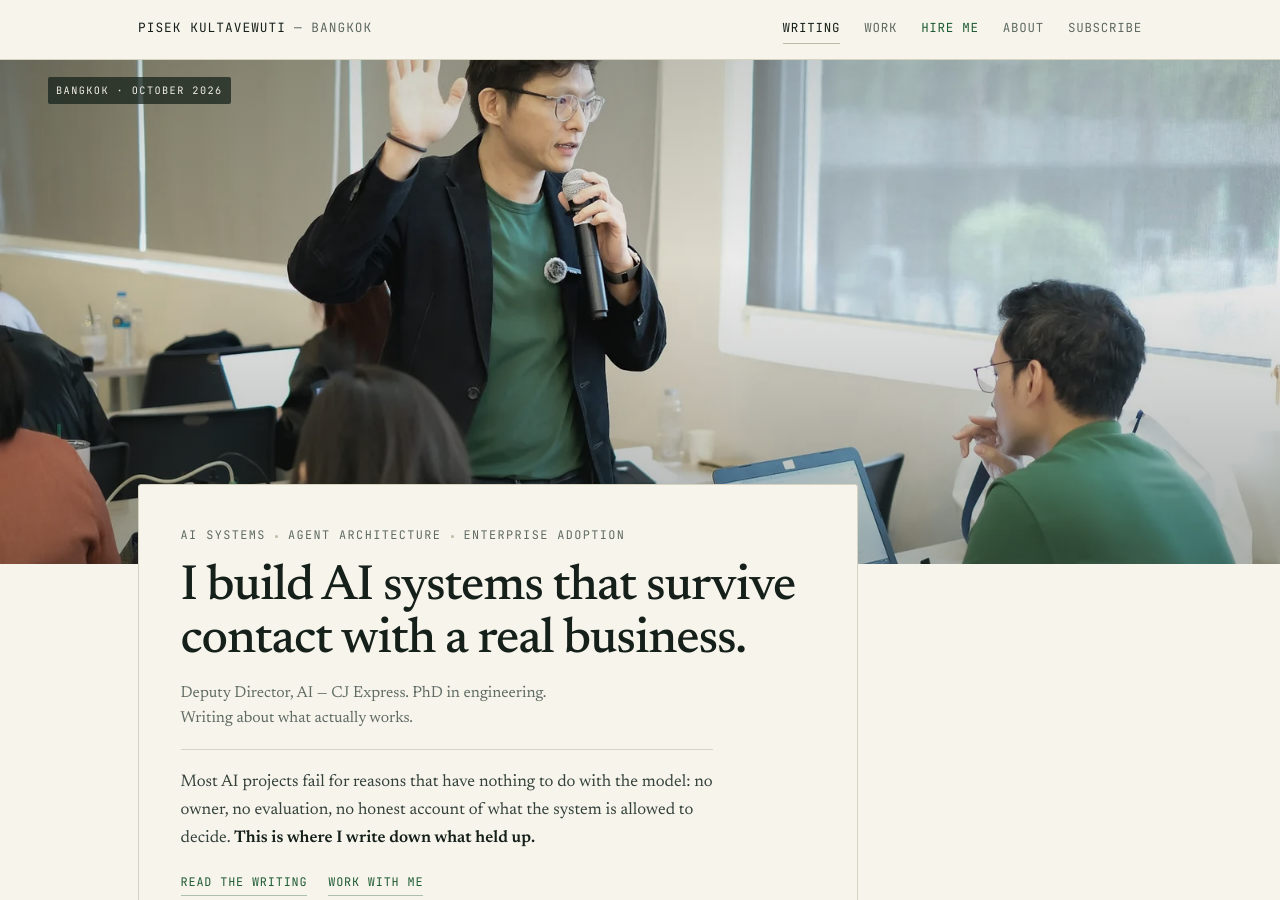
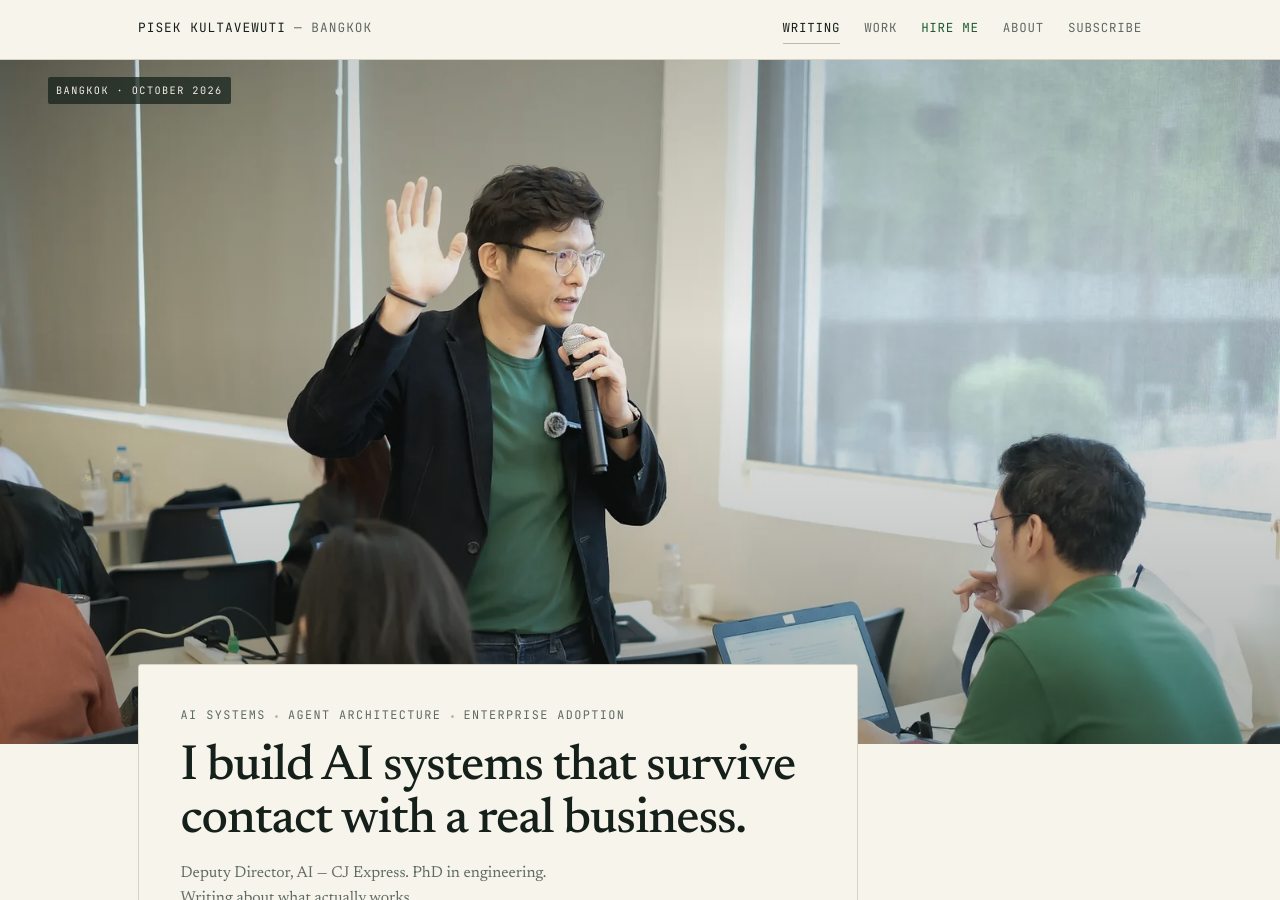
Before and after one commit to casedone/casedone, a Jekyll site: the page built from index.html, in a window 1280 px wide and 900 px high. Built offline with Jekyll 4.4.1, drawn with Linux system fonts in a browser that asks for light colours.

Commit message:
fix(site): keep the cover subject in frame at wide viewports
The cover photo had a fixed pixel height (clamp(340px, 56vh, 560px)) with a
centred object-fit crop. As the viewport widened the box aspect ran away from
the photo's 3:2, so at 1536px only 44% of the image height survived and the
top 28% — the subject's head — was cropped away.

Replace the fixed height with aspect-ratio: 16/9 capped by max-height: 76vh so
the crop ratio scales with the viewport instead of growing unbounded, and bias
object-position to 50% 12% because the subject sits high in the frame. Narrow
screens now use 4/3, where the crop is horizontal and the head is never at risk.

```diff
--- a/assets/css/site.css
+++ b/assets/css/site.css
@@ -17,8 +17,16 @@ body { font-size: 19.5px; }
   position: relative; background: var(--paper-2);
 }
 .cover__photo { position: relative; }
+/* The crop is proportional, not a fixed pixel height: a fixed height let the box
+   aspect run away from the photo's 3:2 as the viewport widened, so a centred
+   crop ate the top of the frame (and the subject's head with it). aspect-ratio
+   keeps the box near the photo's own shape; max-height stops it dominating tall
+   screens. object-position is biased upward because the subject sits high in
+   the frame — at 3:1 the visible window still starts above his head. */
 .cover__photo img {
-  width: 100%; height: clamp(340px, 56vh, 560px); object-fit: cover; display: block;
+  width: 100%; display: block;
+  aspect-ratio: 16/9; max-height: 76vh;
+  object-fit: cover; object-position: 50% 12%;
   filter: saturate(.72) contrast(1.04) brightness(.94);
 }
 .cover__photo::after {
@@ -162,7 +170,8 @@ body { font-size: 19.5px; }
 }
 @media (max-width: 520px) {
   .run { grid-template-columns: 1fr; }
-  .cover__photo img { height: 300px; }
+  /* Narrow screens crop the sides, not the top, so the frame can go squarer. */
+  .cover__photo img { aspect-ratio: 4/3; max-height: none; }
 }
 
 /* D3 only: article hero is a deliberate full-bleed band, caption stays in the column */
```
